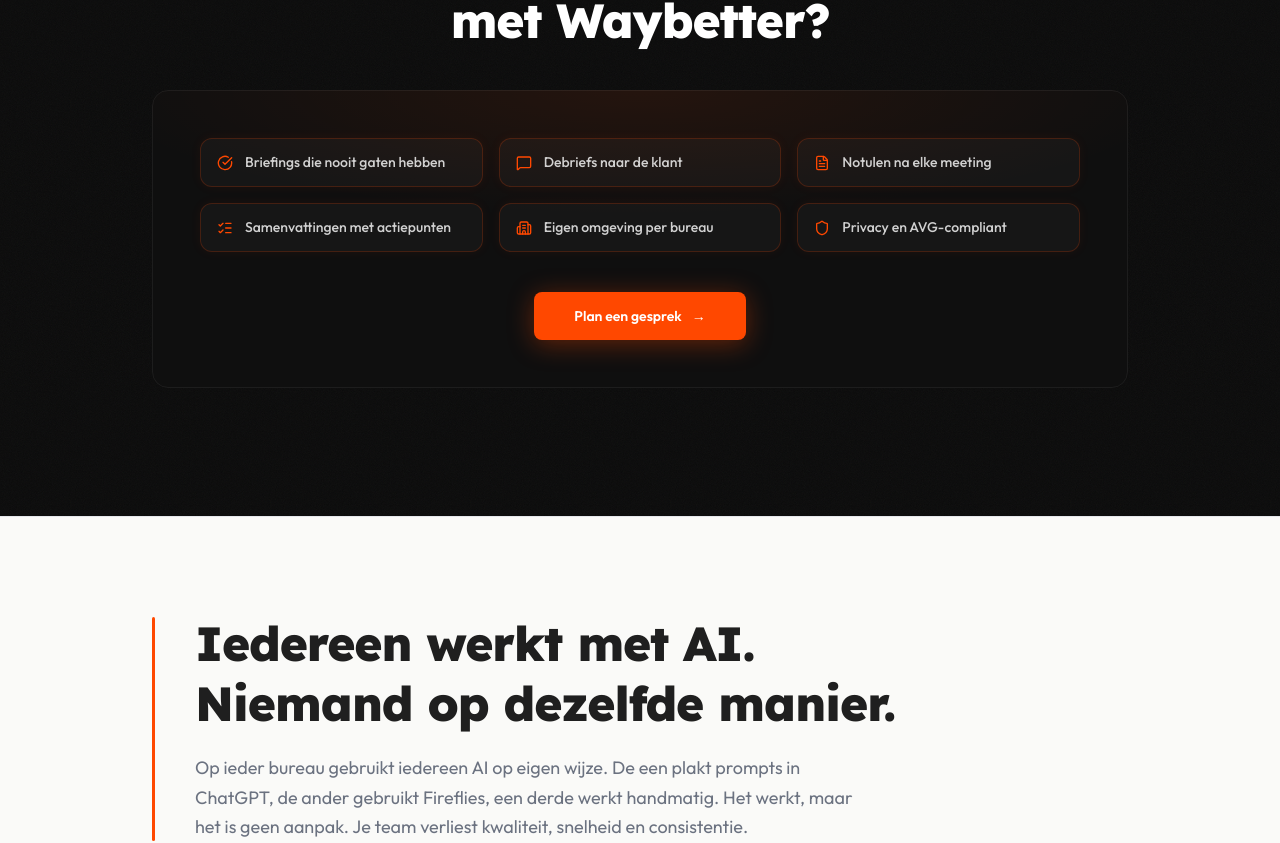
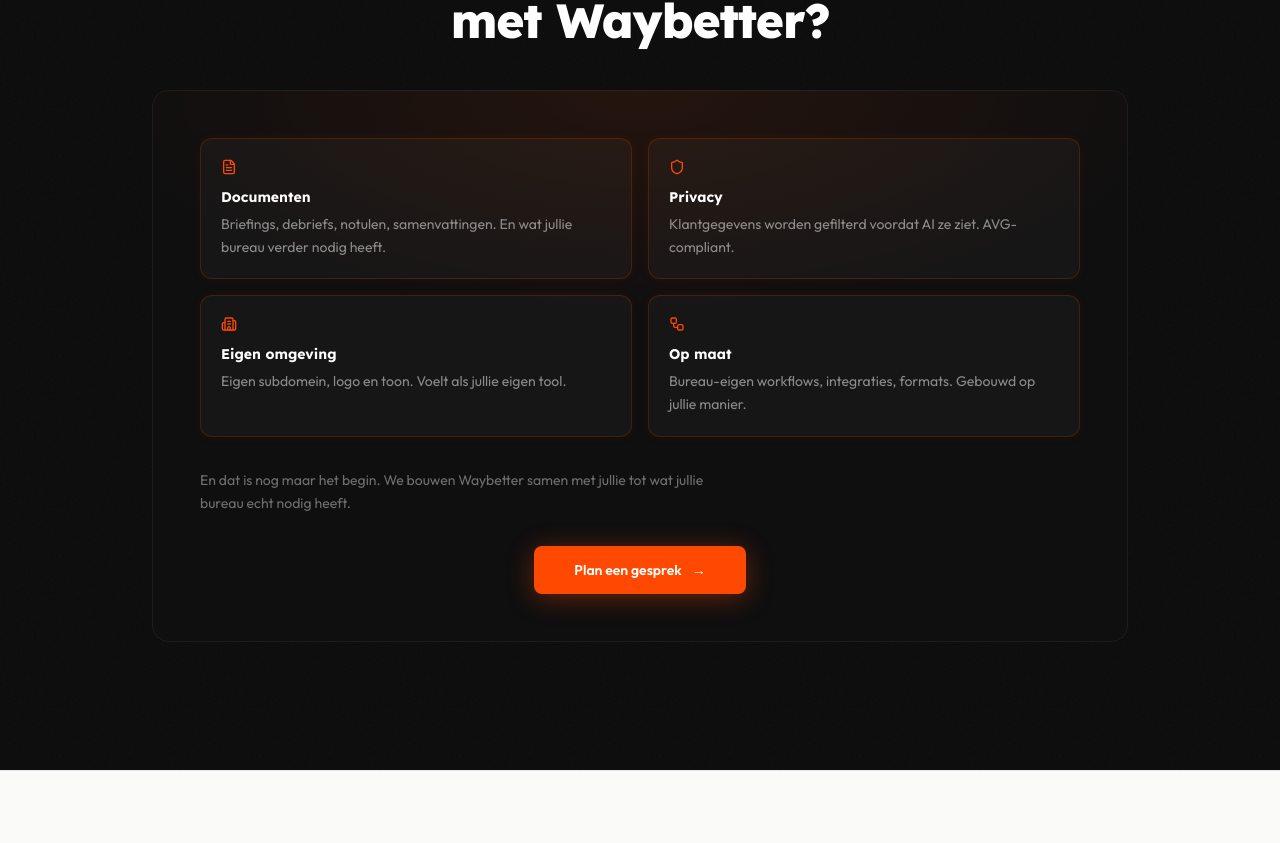
Before and after one commit to caesarbrandpower/oyaa, a Next.js app: page /preview in a window 1280 px wide. Shown: the part 2820-3663 px from the top of the page. Built offline with nearby package versions, Linux system fonts and the light colour scheme.

Commit message:
feat(preview): replace USP pills with 4 broad theme cards, update lucide import

```diff
--- a/app/preview/page.js
+++ b/app/preview/page.js
@@ -3,7 +3,7 @@ export const dynamic = 'force-dynamic'
 import Link from 'next/link'
 import ScrollReveal from '@/components/ScrollReveal'
 import CountUp from '@/components/CountUp'
-import { CheckCircle, MessageSquare, FileText, ListChecks, Building2, Shield, Mic, LayoutTemplate, MonitorPlay, HardDrive, Sparkles } from 'lucide-react'
+import { FileText, Building2, Shield, Mic, LayoutTemplate, MonitorPlay, HardDrive, Sparkles, Workflow } from 'lucide-react'
 
 const CTA_HREF = process.env.NEXT_PUBLIC_CTA_HREF || 'mailto:hello@newfound.agency'
 
@@ -172,24 +172,26 @@ export default function PreviewPage() {
               <div className="absolute inset-0 bg-[radial-gradient(ellipse_80%_60%_at_50%_0%,rgba(255,72,0,0.09)_0%,transparent_70%)]" />
               <div className="absolute inset-0 border border-white/[0.06] rounded-2xl pointer-events-none" />
               <div className="relative p-8 md:p-12">
-                <div className="grid grid-cols-1 sm:grid-cols-2 md:grid-cols-3 gap-4 mb-10">
+                <div className="grid grid-cols-1 sm:grid-cols-2 gap-4 mb-8">
                   {[
-                    { Icon: CheckCircle, label: 'Briefings die nooit gaten hebben' },
-                    { Icon: MessageSquare, label: 'Debriefs naar de klant' },
-                    { Icon: FileText, label: 'Notulen na elke meeting' },
-                    { Icon: ListChecks, label: 'Samenvattingen met actiepunten' },
-                    { Icon: Building2, label: 'Eigen omgeving per bureau' },
-                    { Icon: Shield, label: 'Privacy en AVG-compliant' },
-                  ].map(({ Icon, label }) => (
+                    { Icon: FileText, title: 'Documenten', body: 'Briefings, debriefs, notulen, samenvattingen. En wat jullie bureau verder nodig heeft.' },
+                    { Icon: Shield, title: 'Privacy', body: 'Klantgegevens worden gefilterd voordat AI ze ziet. AVG-compliant.' },
+                    { Icon: Building2, title: 'Eigen omgeving', body: 'Eigen subdomein, logo en toon. Voelt als jullie eigen tool.' },
+                    { Icon: Workflow, title: 'Op maat', body: 'Bureau-eigen workflows, integraties, formats. Gebouwd op jullie manier.' },
+                  ].map(({ Icon, title, body }) => (
                     <div
-                      key={label}
-                      className="flex items-center gap-3 bg-white/[0.03] border border-orange/20 rounded-xl px-4 py-3.5 shadow-[0_0_12px_rgba(255,72,0,0.06)]"
+                      key={title}
+                      className="bg-white/[0.03] border border-orange/20 rounded-xl px-5 py-5 shadow-[0_0_12px_rgba(255,72,0,0.06)]"
                     >
-                      <Icon className="shrink-0 w-4 h-4 text-orange" strokeWidth={2} />
-                      <span className="text-white/80 text-sm font-medium leading-snug">{label}</span>
+                      <Icon className="w-4 h-4 text-orange mb-3" strokeWidth={2} />
+                      <p className="font-[family-name:var(--font-lexend)] text-sm font-bold text-white mb-1.5">{title}</p>
+                      <p className="text-white/50 text-sm leading-relaxed">{body}</p>
                     </div>
                   ))}
                 </div>
+                <p className="text-white/40 text-sm leading-relaxed mb-8 max-w-lg">
+                  En dat is nog maar het begin. We bouwen Waybetter samen met jullie tot wat jullie bureau echt nodig heeft.
+                </p>
                 <div className="text-center">
                   <a
                     href={CTA_HREF}
```
